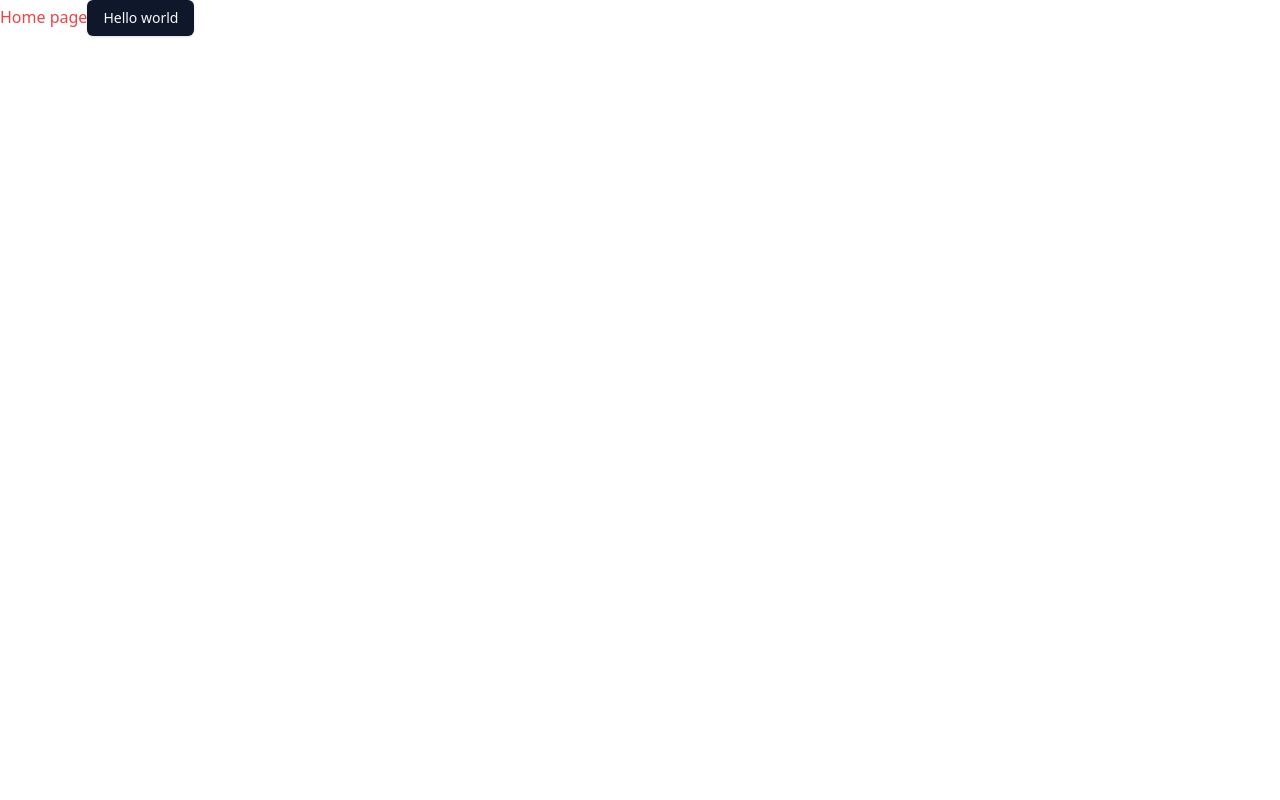
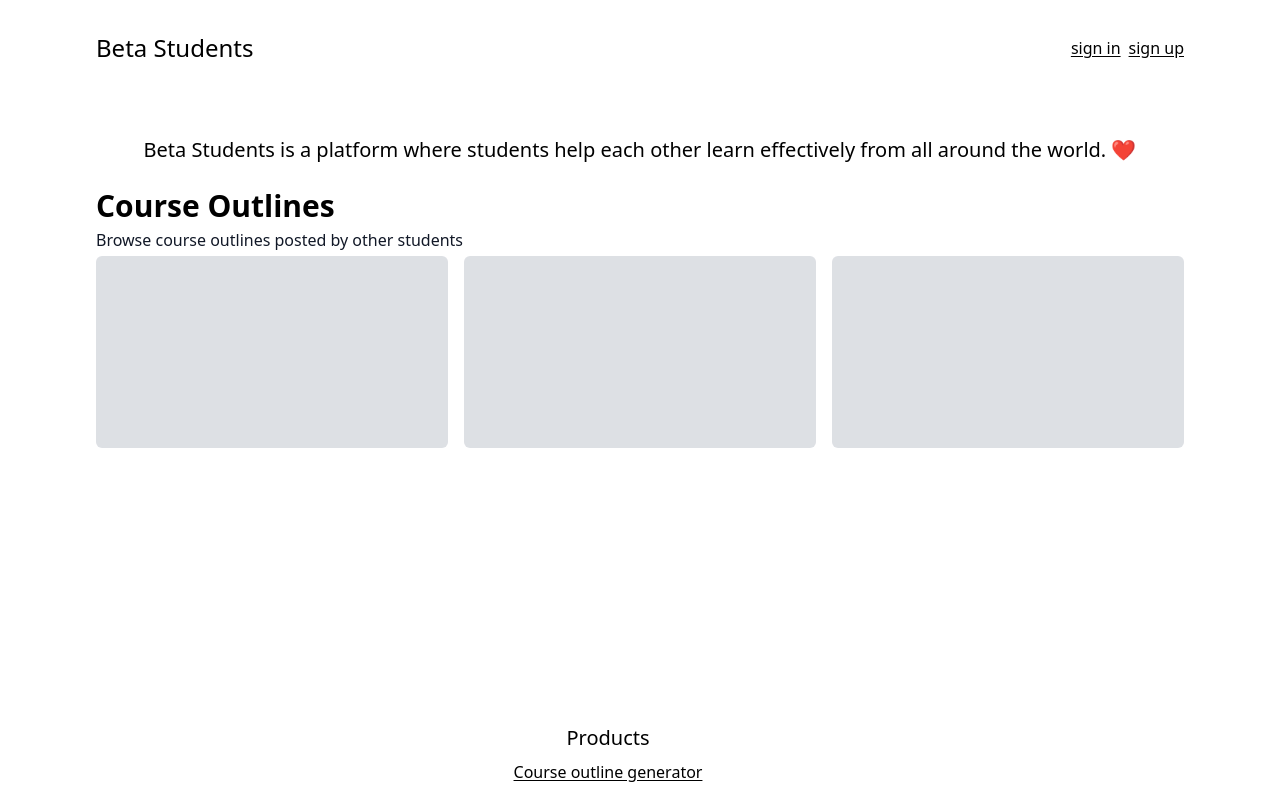
Before and after one commit to devodii/betastudents, a Next.js app in the folder apps/web/: page / in a window 1280 px wide. Built offline with nearby package versions, Linux system fonts and the light colour scheme.

Commit message:
wip: add landing page

```diff
--- /dev/null
+++ b/apps/web/app/(auth)/sign-in/page.tsx
@@ -0,0 +1,5 @@
+import { Wrapper } from "@repo/ui/wrapper";
+
+export default function SignInPage() {
+  return <Wrapper>Signin</Wrapper>;
+}
--- /dev/null
+++ b/apps/web/app/(auth)/sign-up/page.tsx
@@ -0,0 +1,5 @@
+import { Wrapper } from "@repo/ui/wrapper";
+
+export default function SignInPage() {
+  return <Wrapper>Sign up</Wrapper>;
+}
--- a/apps/web/app/layout.tsx
+++ b/apps/web/app/layout.tsx
@@ -2,8 +2,8 @@ import "./globals.css";
 import type { Metadata } from "next";
 
 export const metadata: Metadata = {
-  title: "Create Turborepo",
-  description: "Generated by create turbo",
+  title: "Beta Students",
+  description: "The #1 education scheduling app",
 };
 
 export default function RootLayout({
--- /dev/null
+++ b/apps/web/app/outline-gen/page.tsx
@@ -0,0 +1,5 @@
+import { Wrapper } from "@repo/ui/wrapper";
+
+export default function OutlineGeneratorPage() {
+  return <Wrapper>Outline generator page</Wrapper>;
+}
--- a/apps/web/app/page.tsx
+++ b/apps/web/app/page.tsx
@@ -1,10 +1,53 @@
-import { Button } from "@repo/ui/button";
+import { Skeleton } from "@repo/ui/skeleton";
+import Link from "next/link";
 
-export default function Page(): JSX.Element {
+export default function Page() {
   return (
-    <div className="text-red-500">
-      Home page
-      <Button>Hello world</Button>
+    <div className="my-8 px-12 md:px-24 mx-auto max-w-7xl flex flex-col gap-6">
+      <header className="w-full flex items-center justify-between">
+        <b className="text-2xl font-medium">Beta Students</b>
+
+        <nav>
+          <ul className="flex gap-2">
+            <li>
+              <Link href={"/sign-in"} className="underline underline-offset-2">
+                sign in
+              </Link>
+            </li>
+            <li>
+              <Link href={"/sign-up"} className="underline underline-offset-2">
+                sign up
+              </Link>
+            </li>
+          </ul>
+        </nav>
+      </header>
+
+      <p className="text-xl text-center mt-12">
+        Beta Students is a platform where students help each other learn
+        effectively from all around the world. ❤️
+      </p>
+
+      <div className="space-y-1">
+        <h4 className="text-3xl font-semibold">Course Outlines</h4>
+        <p className="text-gray-900">
+          Browse course outlines posted by other students
+        </p>
+
+        <ul className="grid grid-cols-1 md:grid-cols-3 gap-4 mt-3">
+          {Array.from({ length: 3 }, (_item, idx) => (
+            <li key={idx}>
+              <Skeleton className="w-full h-48 rounded-md bg-gray-300" />
+            </li>
+          ))}
+        </ul>
+      </div>
+      <footer className="flex flex-col gap-2 items-center justify-center mx-auto fixed bottom-4 w-full max-w-5xl">
+        <p className="text-xl font-medium">Products</p>
+        <Link href={"/outline-gen"} className="underline underline-offset-2">
+          Course outline generator
+        </Link>
+      </footer>
     </div>
   );
 }
--- a/packages/ui/package.json
+++ b/packages/ui/package.json
@@ -4,6 +4,8 @@
   "private": true,
   "exports": {
     "./button": "./src/button.tsx",
+    "./wrapper": "./src/wrapper.tsx",
+    "./skeleton": "./src/skeleton.tsx",
     "./card": "./src/card.tsx",
     "./code": "./src/code.tsx",
     "./util": "./src/lib/utils.ts"
--- /dev/null
+++ b/packages/ui/src/skeleton.tsx
@@ -0,0 +1,12 @@
+import { cn } from "./lib/utils";
+
+interface Props extends React.HTMLAttributes<HTMLDivElement> {}
+
+export const Skeleton = ({ className, ...props }: Props) => {
+  return (
+    <div
+      className={cn("animate-pulse rounded-md bg-muted", className)}
+      {...props}
+    />
+  );
+};
--- /dev/null
+++ b/packages/ui/src/wrapper.tsx
@@ -0,0 +1,22 @@
+import * as React from "react";
+
+import { cn } from "./lib/utils";
+
+interface Props {
+  className?: string;
+  children: React.ReactNode;
+  as?: keyof JSX.IntrinsicElements;
+}
+
+export const Wrapper = ({ children, as: Tag = "div", className }: Props) => {
+  return (
+    <Tag
+      className={cn(
+        "container min-h-screen w-screen flex flex-col items-center justify-center mx-auto",
+        className
+      )}
+    >
+      {children}
+    </Tag>
+  );
+};
```
